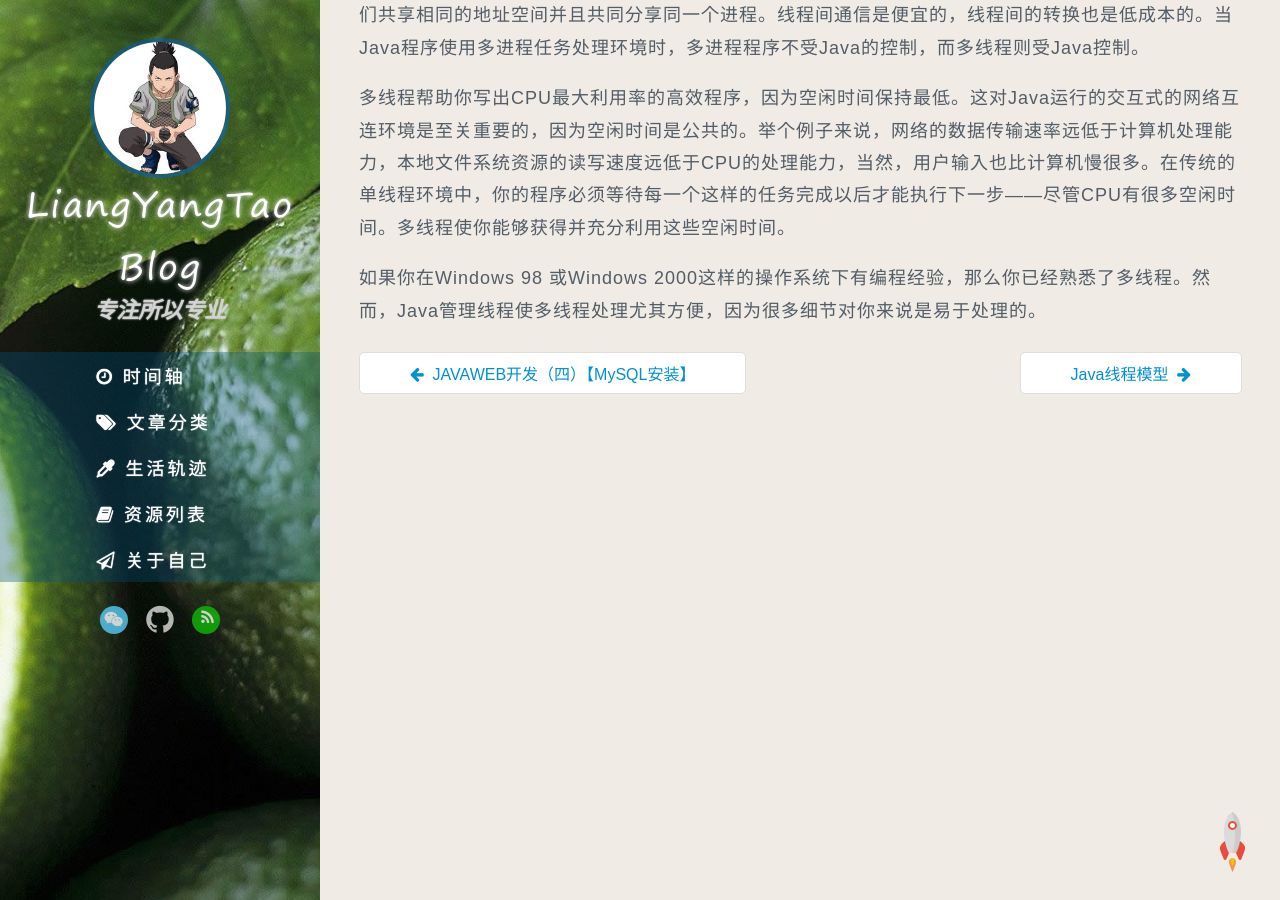
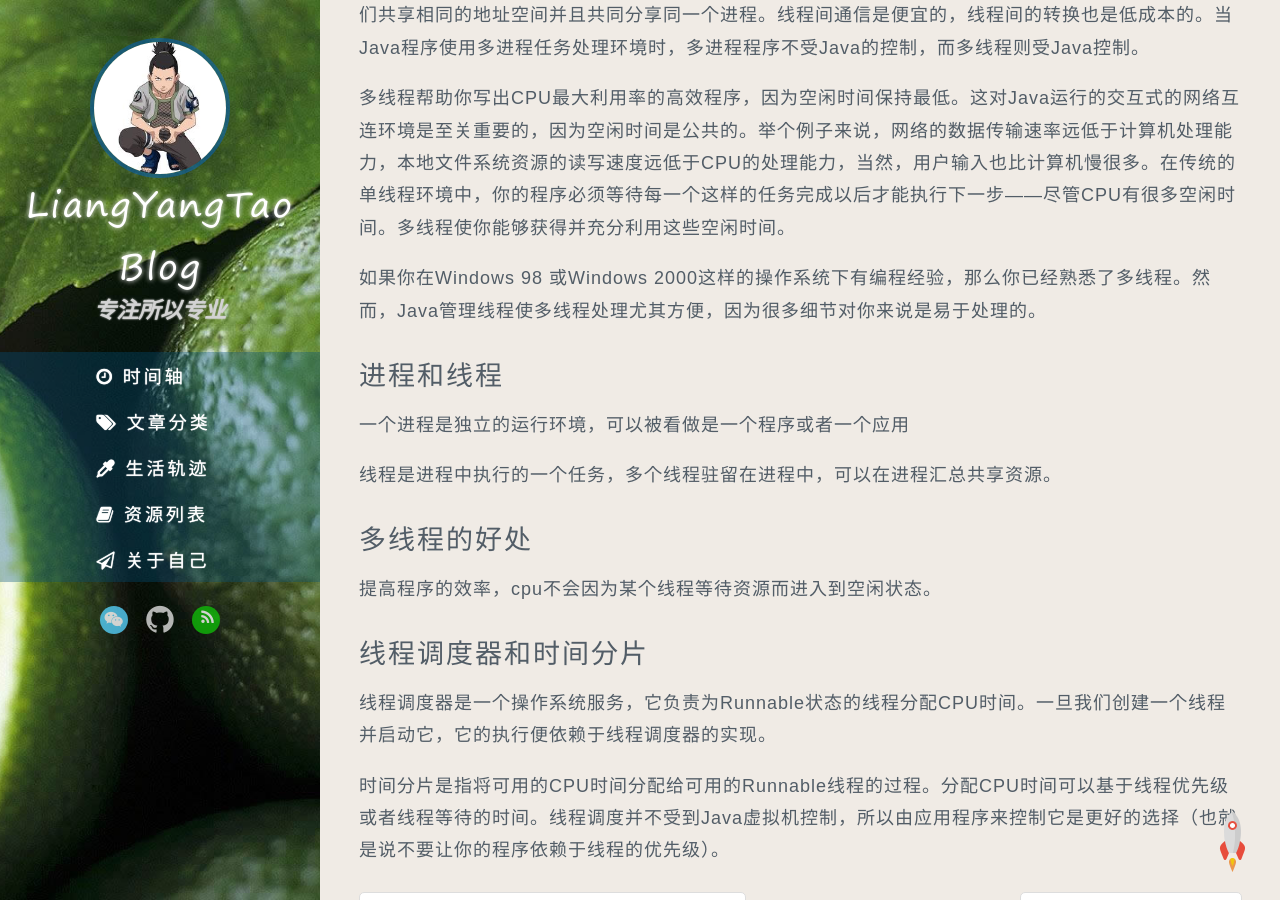
Before and after one commit to liangyangtao/liangyangtao.github.io, a Jekyll site: the page built from _posts/JAVA从零开始/2016-02-06-java多线程概念.md, in a window 1280 px wide and 900 px high, scrolled down 776 px. Built offline with Jekyll 4.4.1, drawn with Linux system fonts in a browser that asks for light colours; some web fonts are replaced; comment, search, counter and statistics services are not loaded.

Commit message:
格式化

```diff
--- a/_posts/JAVA从零开始/2016-02-06-java多线程概念.md
+++ b/_posts/JAVA从零开始/2016-02-06-java多线程概念.md
@@ -28,3 +28,19 @@ date: 2016-02-06
 多线程帮助你写出CPU最大利用率的高效程序，因为空闲时间保持最低。这对Java运行的交互式的网络互连环境是至关重要的，因为空闲时间是公共的。举个例子来说，网络的数据传输速率远低于计算机处理能力，本地文件系统资源的读写速度远低于CPU的处理能力，当然，用户输入也比计算机慢很多。在传统的单线程环境中，你的程序必须等待每一个这样的任务完成以后才能执行下一步——尽管CPU有很多空闲时间。多线程使你能够获得并充分利用这些空闲时间。
 
 如果你在Windows 98 或Windows 2000这样的操作系统下有编程经验，那么你已经熟悉了多线程。然而，Java管理线程使多线程处理尤其方便，因为很多细节对你来说是易于处理的。
+
+## 进程和线程
+
+一个进程是独立的运行环境，可以被看做是一个程序或者一个应用
+
+线程是进程中执行的一个任务，多个线程驻留在进程中，可以在进程汇总共享资源。
+
+## 多线程的好处
+
+提高程序的效率，cpu不会因为某个线程等待资源而进入到空闲状态。
+
+## 线程调度器和时间分片
+
+线程调度器是一个操作系统服务，它负责为Runnable状态的线程分配CPU时间。一旦我们创建一个线程并启动它，它的执行便依赖于线程调度器的实现。
+
+时间分片是指将可用的CPU时间分配给可用的Runnable线程的过程。分配CPU时间可以基于线程优先级或者线程等待的时间。线程调度并不受到Java虚拟机控制，所以由应用程序来控制它是更好的选择（也就是说不要让你的程序依赖于线程的优先级）。
```
Also changed, not shown: _posts/JAVA从零开始/2016-02-08-java多线程同步.md (+24 -26 lines), _posts/JAVA从零开始/2016-02-10-java守护线程.md (+3 -0 lines).
